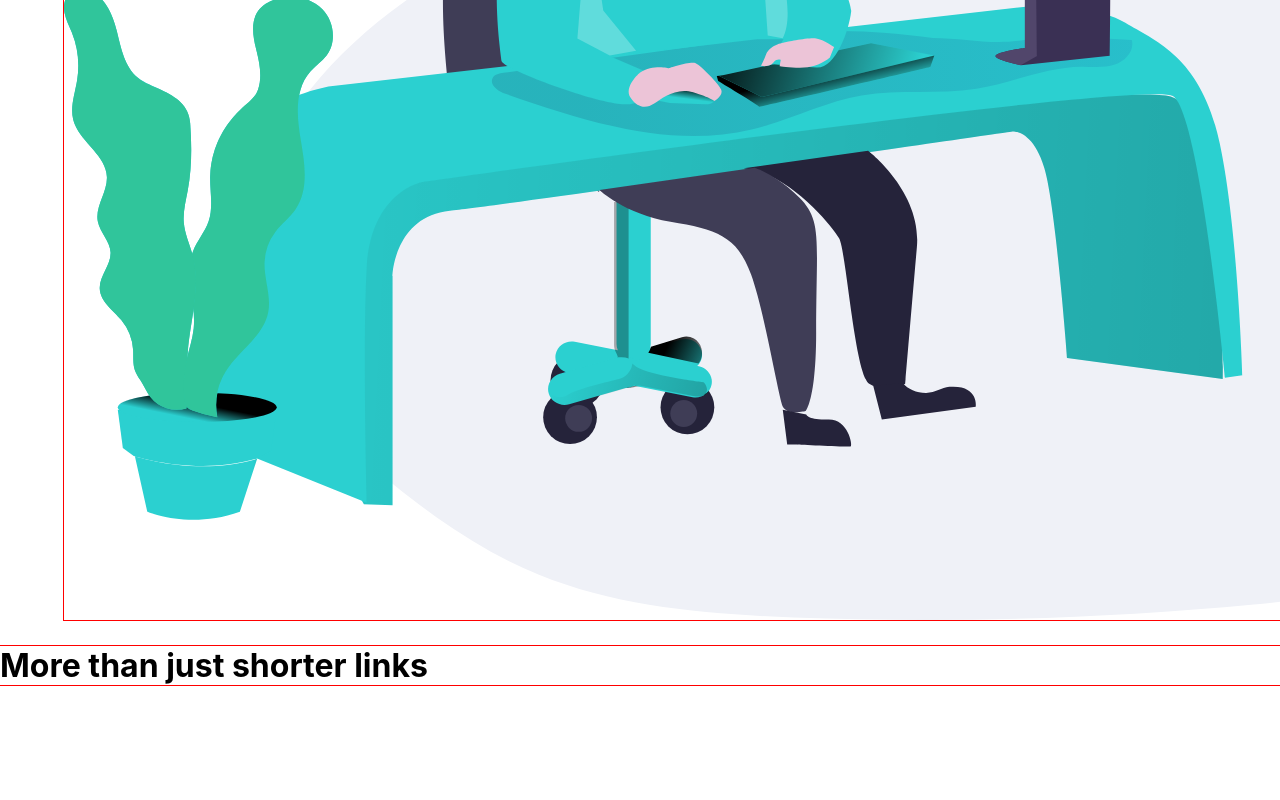
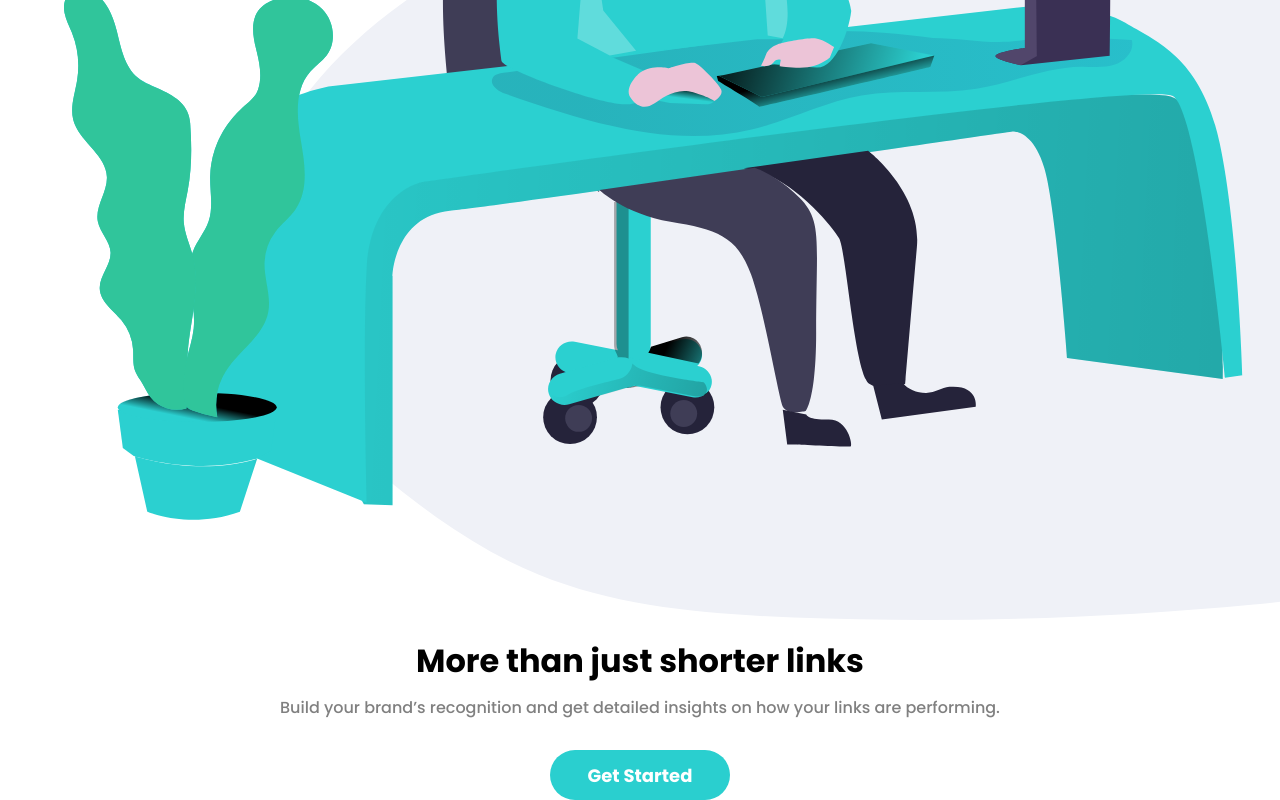
Before and after one commit to xdlugy/url-shortening, a React (Create React App) app: page / in a window 1280 px wide. Shown: the part 638-1438 px from the top of the page. Before the commit the page ends 1344 px from the top, so only its background shows below. Built offline with nearby package versions, Linux system fonts and the light colour scheme.

Commit message:
added first h1 p and button

```diff
--- a/src/App.js
+++ b/src/App.js
@@ -20,6 +20,9 @@ function App() {
     </header>
     <img src={top} id="working" alt="top" />
     <h1>More than just shorter links</h1>
+    <p>Build your brand’s recognition and get detailed insights
+  on how your links are performing.</p>
+  <button id="getstarted">Get Started</button>
     </main>
   );
 }
--- a/src/style.css
+++ b/src/style.css
@@ -1,10 +1,10 @@
+@import url('https://fonts.googleapis.com/css2?family=Poppins:wght@500;700&display=swap');
+
 body {
     margin: 0;
     padding: 0;
-}
-
-* {
-    outline: 1px solid red;
+    text-align: center;
+    font-family: 'Poppins';
 }
 
 header {
@@ -57,3 +57,31 @@ main img#working {
     margin-left: 5%;
     width: 140%;
 }
+
+main h1 {
+    width: 80%;
+    margin: auto;
+    margin-top: 10px;
+    font-weight: 700;
+}
+
+main p {
+    width: 90%;
+    margin: auto;
+    margin-top: 10px;
+    color: gray;
+    font-weight: 500;
+}
+
+main button#getstarted {
+    margin-top: 30px;
+    height: 50px;
+    width: 180px;
+    color: white;
+    background-color: hsl(180, 66%, 49%);
+    border: none;
+    border-radius: 50px;
+    font-family: Poppins;
+    font-weight: bold;
+    font-size: large;
+}
```
